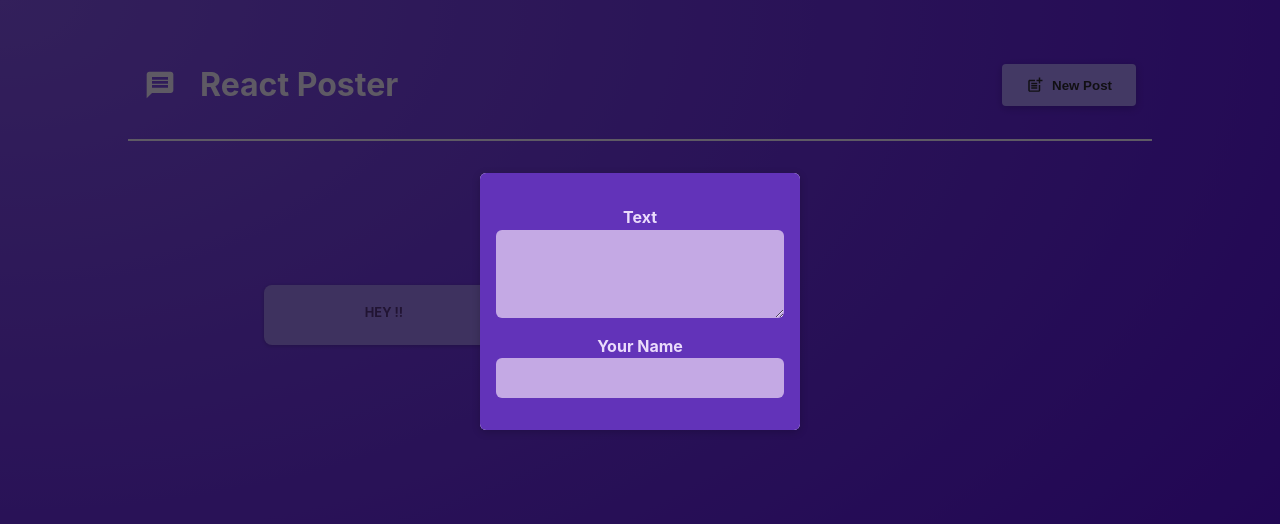
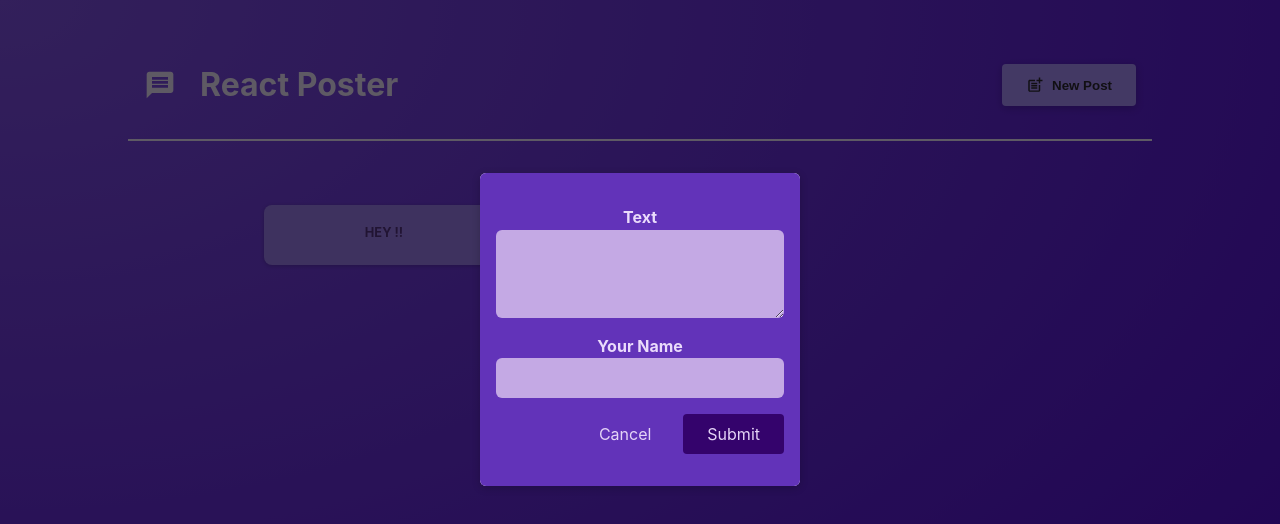
Before and after one commit to devKR2911/react-js-refresher, a React (Vite) app in the folder react-refresher-course/: page / in a window 1280 px wide. Both pictures are taken after a click on the button "New Post". Shown: the top 524 px of the page. Built offline with nearby package versions, Linux system fonts and the light colour scheme.

Commit message:
code cleanup and modal close

```diff
--- a/react-refresher-course/src/components/NewPost/NewPost.jsx
+++ b/react-refresher-course/src/components/NewPost/NewPost.jsx
@@ -1,28 +1,31 @@
 import classes from "./NewPost.module.css";
 
-function NewPost(props) {
+function NewPost({body, onBodyChange, author, onAuthorChange, onCancel}) {
   return (
     <form className={classes.form}>
       <p>
         <label htmlFor="boby">Text</label>
         <textarea
           id="body"
-          value={props.body}
+          value={body}
           required
           rows={3}
-          onChange={(e) => props.onBodyChange(e.target.value)}
+          onChange={(e) => onBodyChange(e.target.value)}
         ></textarea>
-        <p>{props.body}</p>
       </p>
       <p>
         <label htmlFor="name">Your Name</label>
         <input
           type="text"
           id="name"
-          required
-          value={props.author}
-          onChange={(e) => props.onAuthorChange(e.target.value)}
+          requiredenteredBody
+          value={author}
+          onChange={(e) => onAuthorChange(e.target.value)}
         />
+      </p>
+      <p className={classes.actions}>
+        <button type="button" onClick={onCancel}>Cancel</button>
+        <button type="submit">Submit</button>
       </p>
     </form>
   );
--- a/react-refresher-course/src/components/PostList/PostList.jsx
+++ b/react-refresher-course/src/components/PostList/PostList.jsx
@@ -8,6 +8,12 @@ function PostList({ isModalVisible, setisModalVisible }) {
   const [enteredBody, setEnteredBody] = useState("");
   const [enteredAuthor, setEnteredAuthor] = useState("");
 
+  const onModalCancelled = () => {
+    setEnteredBody("")
+    setEnteredAuthor("")
+    setisModalVisible(false)
+  }
+
   let modalContent = isModalVisible && (
     <Modal closeModal={() => setisModalVisible(false)}>
       <NewPost
@@ -15,15 +21,13 @@ function PostList({ isModalVisible, setisModalVisible }) {
         onBodyChange={setEnteredBody}
         author={enteredAuthor}
         onAuthorChange={setEnteredAuthor}
+        onCancel={onModalCancelled}
       />
     </Modal>
   );
   return (
     <>
       {modalContent}
-
-      <p>enteredBody = {enteredBody}</p>
-      <p>enteredAuthor = {enteredAuthor}</p>
       <ul className={classes.postList}>
         <li>
           <Post author={enteredAuthor} content={enteredBody} />
```
